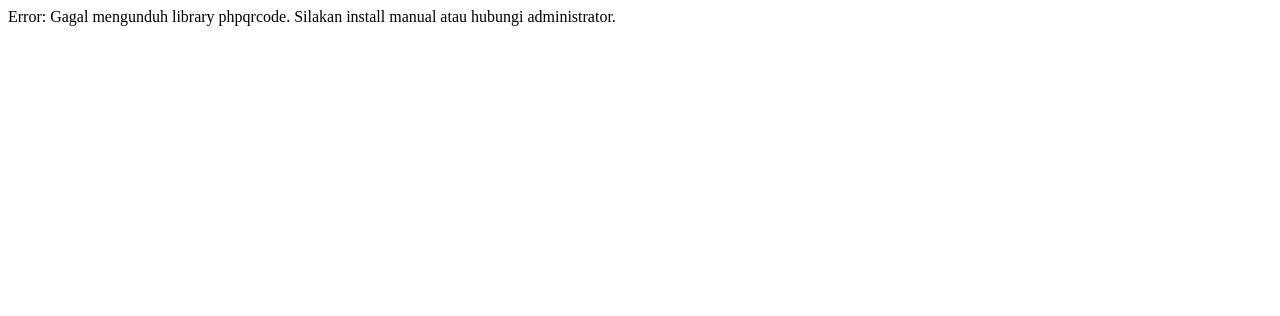
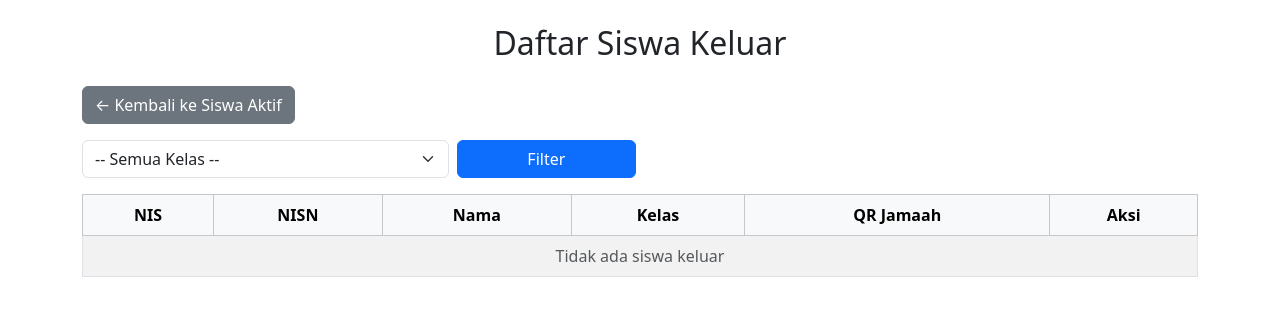
Before and after one commit to dhick4-creator/Jamaah-QR-CODE, a PHP site: page /siswa_keluar.php in a window 1280 px wide. Shown: the top 316 px of the page. Run offline with PHP 8.4, Linux system fonts and the light colour scheme; the visitor is signed in with stand-in values (Sample User, id 1); data that the repository does not hold is empty; a stand-in replaces the project's code that opens the database connection.

Commit message:
blackboxai/update-cek-update

```diff
--- a/import_siswa.php
+++ b/import_siswa.php
@@ -6,7 +6,7 @@ if (!isset($_SESSION['username']) || $_SESSION['role'] !== 'admin') {
 }
 include 'config.php';
 
-require 'vendor/phpqrcode/phpqrcode/qrlib.php';
+require 'vendor/autoload.php';
 require_once 'phpexcel/Classes/PHPExcel.php'; // pakai PHPExcel klasik
 
 $msg = "";
--- a/siswa.php
+++ b/siswa.php
@@ -15,7 +15,7 @@ include 'config.php';
 
 
 
-require 'vendor/phpqrcode/phpqrcode/qrlib.php';
+require 'vendor/autoload.php';
 
 /* ==== Buat tabel users jika belum ada ====
 CREATE TABLE IF NOT EXISTS users (
--- a/siswa_keluar.php
+++ b/siswa_keluar.php
@@ -6,24 +6,7 @@ if (!isset($_SESSION['username']) || $_SESSION['role'] !== 'admin') {
 }
 include 'config.php';
 
-// Auto-install phpqrcode if missing
-if (!file_exists('vendor/phpqrcode/qrlib.php')) {
-    $vendorDir = 'vendor/phpqrcode';
-    if (!is_dir($vendorDir)) {
-        mkdir($vendorDir, 0755, true);
-    }
-
-    // Download qrlib.php from GitHub
-    $url = 'https://raw.githubusercontent.com/davidscotttufts/phpqrcode/master/qrlib.php';
-    $content = file_get_contents($url);
-    if ($content !== false) {
-        file_put_contents('vendor/phpqrcode/qrlib.php', $content);
-    } else {
-        die('Error: Gagal mengunduh library phpqrcode. Silakan install manual atau hubungi administrator.');
-    }
-}
-
-require 'vendor/phpqrcode/phpqrcode/qrlib.php';
+require 'vendor/autoload.php';
 
 // Aktifkan siswa kembali
 if (isset($_GET['aktifkan'])) {
```
